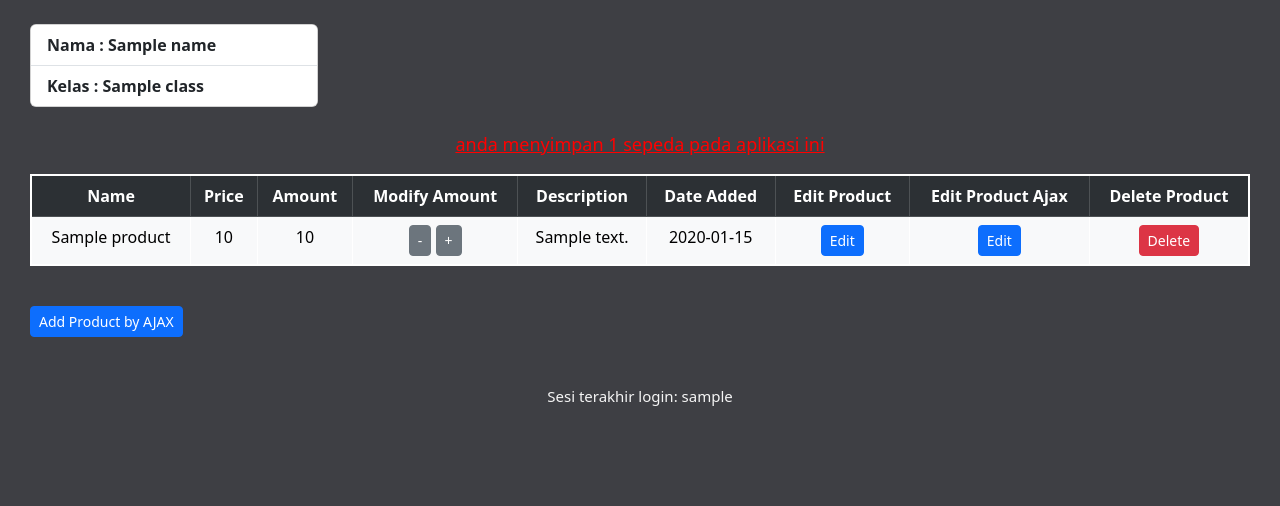
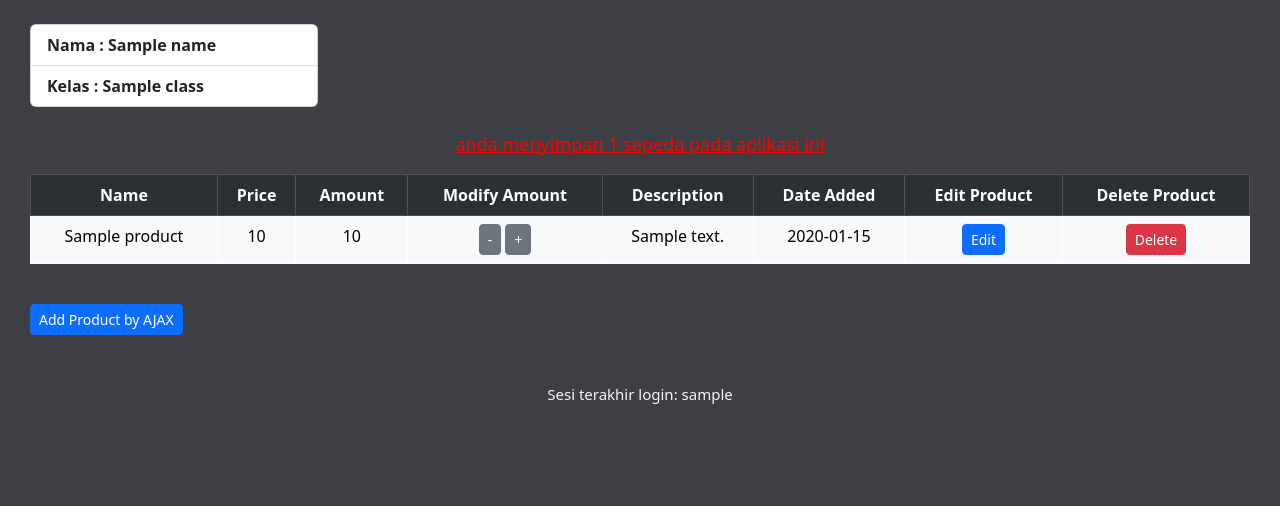
Before and after one commit to JamesTumbelaka/james-bicycle-store, a Django app: template main/templates/main.html in a window 1280 px wide. Shown: the part 57-563 px from the top of the page. Run offline with Django 4.2, Linux system fonts and the light colour scheme; the template is opened without the code that fills it: most values are stand-ins (such as "Sample title", 1, 10 or a date in 2020).

Commit message:
erased previous edit product feature

```diff
--- a/main/templates/main.html
+++ b/main/templates/main.html
@@ -168,7 +168,6 @@
                 <th>Description</th>
                 <th>Date Added</th>
                 <th>Edit Product</th>
-                <th>Edit Product Ajax</th>
                 <th>Delete Product</th>
             </tr>`
             products.forEach((item) => {
@@ -186,11 +185,6 @@
                 </td>
                 <td>${item.fields.description}</td>
                 <td>${item.fields.date_added}</td>
-                <td>
-                    <a href="edit-product/${item.pk}">
-                        <button type="button" class="btn btn-sm btn-primary">Edit</button>
-                    </a>
-                </td>
                 <td>
                     <a onclick="openEditModal(${item.pk}, '${item.fields.name}', ${item.fields.price}, ${item.fields.amount}, '${item.fields.description}')">
                         <button type="button" class="btn btn-sm btn-primary">Edit</button>
--- a/templates/base.html
+++ b/templates/base.html
@@ -41,7 +41,7 @@
                 font-size: 18px;
             }
             #product_table.table-bordered {
-                border: 2px solid white;
+                border: 1.5px solid white;
             }
             .add_product_ajax_button {
                 margin-left: 30px;
```
